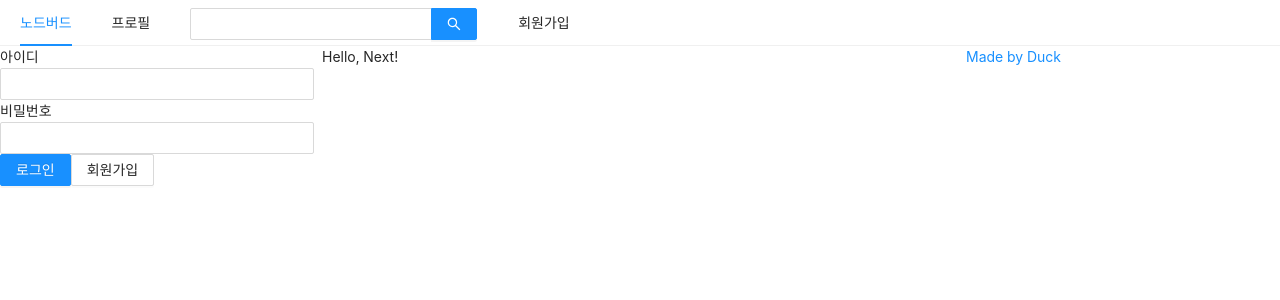
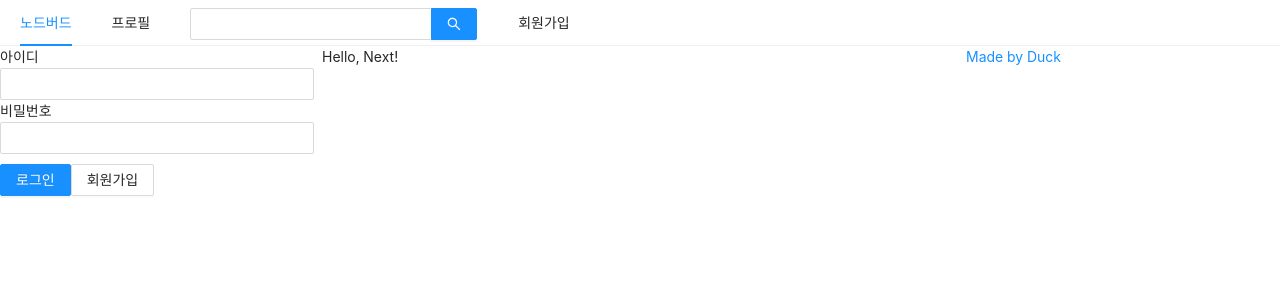
Before and after one commit to Duck-98/React_Nodejs_SNS, a Next.js app in the folder front/: page / in a window 1280 px wide. Shown: the top 300 px of the page. Built offline with nearby package versions, Linux system fonts and the light colour scheme.

Commit message:
기능구현중

```diff
--- a/front/components/AppLayout.js
+++ b/front/components/AppLayout.js
@@ -4,7 +4,11 @@
 import {Menu, Input, Row, Col} from'antd';
 import UserProfile from '../components/UserProfile'
 import LoginForm from '../components/LoginForm'
+import styled  from 'styled-components';
 
+const SearchInput = styled(Input.Search)`
+    vertical-align : middle;
+`
 
 const AppLayout = ({children})=>{
     const [isLogggedin, setIsLogggedin] = useState(false);
@@ -18,7 +22,7 @@
                     <Link href="/profile"><a>프로필</a></Link>
                 </Menu.Item>
                 <Menu.Item>
-                    <Input.Search enterButton style={{verticalAlign:'middle'}}/>
+                    <SearchInput enterButton/>
                 </Menu.Item>
                 <Menu.Item>
                     <Link href="/signup"><a>회원가입</a></Link>
--- a/front/components/LoginForm.js
+++ b/front/components/LoginForm.js
@@ -1,6 +1,11 @@
-import React,{useState, useCallback} from 'react'
+import React,{useState, useCallback, useMemo} from 'react'
 import {Form,Input,Button} from 'antd';
 import Link from 'next/link'
+import styled from 'styled-components';
+
+const ButtonWrapper = styled.div`
+    margin-top : 10px;
+`;
 
 const LoginForm = () =>{
     const [id, setId] = useState('');
@@ -14,6 +19,8 @@
         setId(e.target.value);
     },[]);
 
+    const style = useMemo(() => ({marginTop : 10}), []); // 리렌더링 성능 최적화를 위함.
+
     return(
         <Form>
             <div>
@@ -26,10 +33,10 @@
                 <br />
                 <Input name ="user-password" type="password" value={password} onChange = {onChangePassword} required />
             </div>
-            <div>
+            <ButtonWrapper style={style}>
                 <Button type="primary" htmlType="submit" loading={false}>로그인</Button>
                 <Link href="/signup"><a><Button>회원가입</Button></a></Link>
-            </div>
+            </ButtonWrapper>
         </Form>
     );
 }
```
